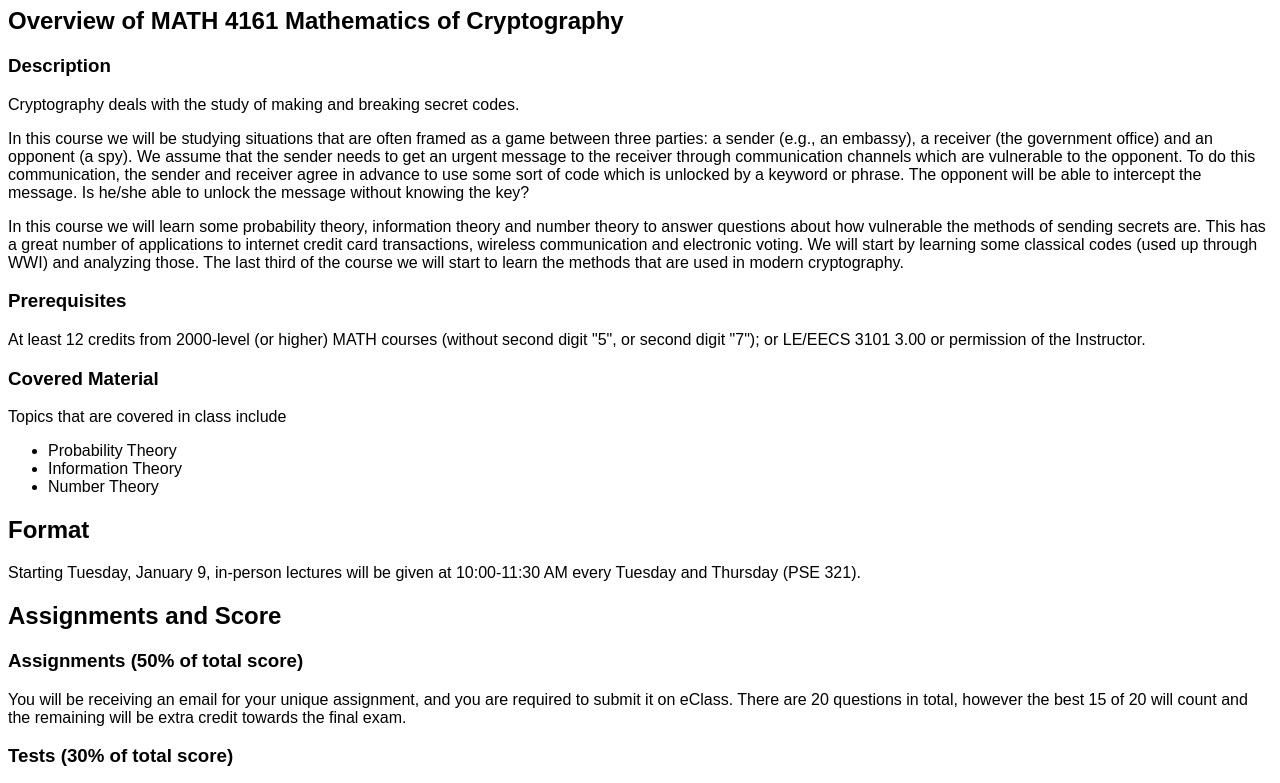
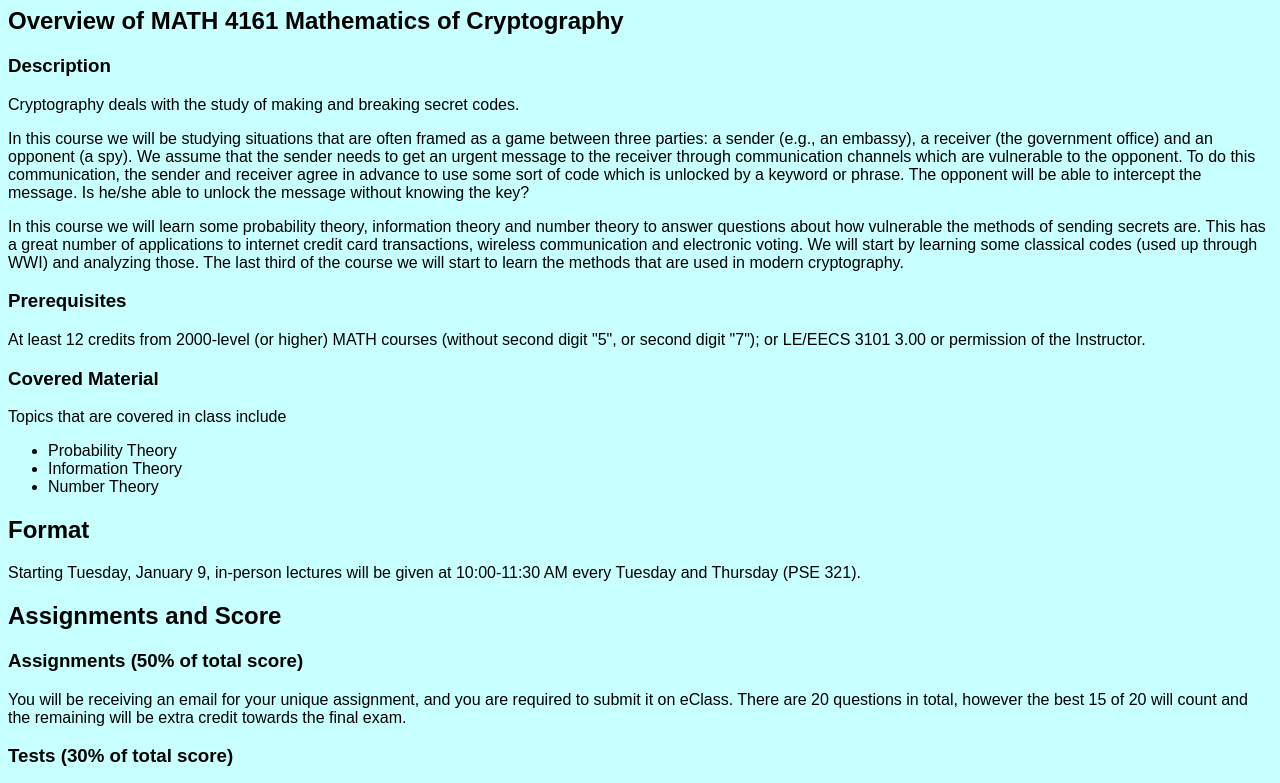
Before and after one commit to joetran0/MATH-4161-Winter-2024, a plain HTML site: page index.html in a window 1280 px wide. Shown: the part 73-856 px from the top of the page. Drawn offline with Linux system fonts and the light colour scheme.

Commit message:
Update index.html

```diff
--- a/index.html
+++ b/index.html
@@ -1,7 +1,7 @@
 <!DOCTYPE HTML>
 
 <html>
-    <body style="font-family:Arial, Helvetica, sans-serif; background-color:C8FFFF">
+    <body style="font-family:Arial, Helvetica, sans-serif; background-color:#C8FFFF">
         <title>MATH 4161 Mathematics of Cryptography (Winter 2024)</title>
 
         <h1>MATH 4161 Mathematics of Cryptography</h1>
```
